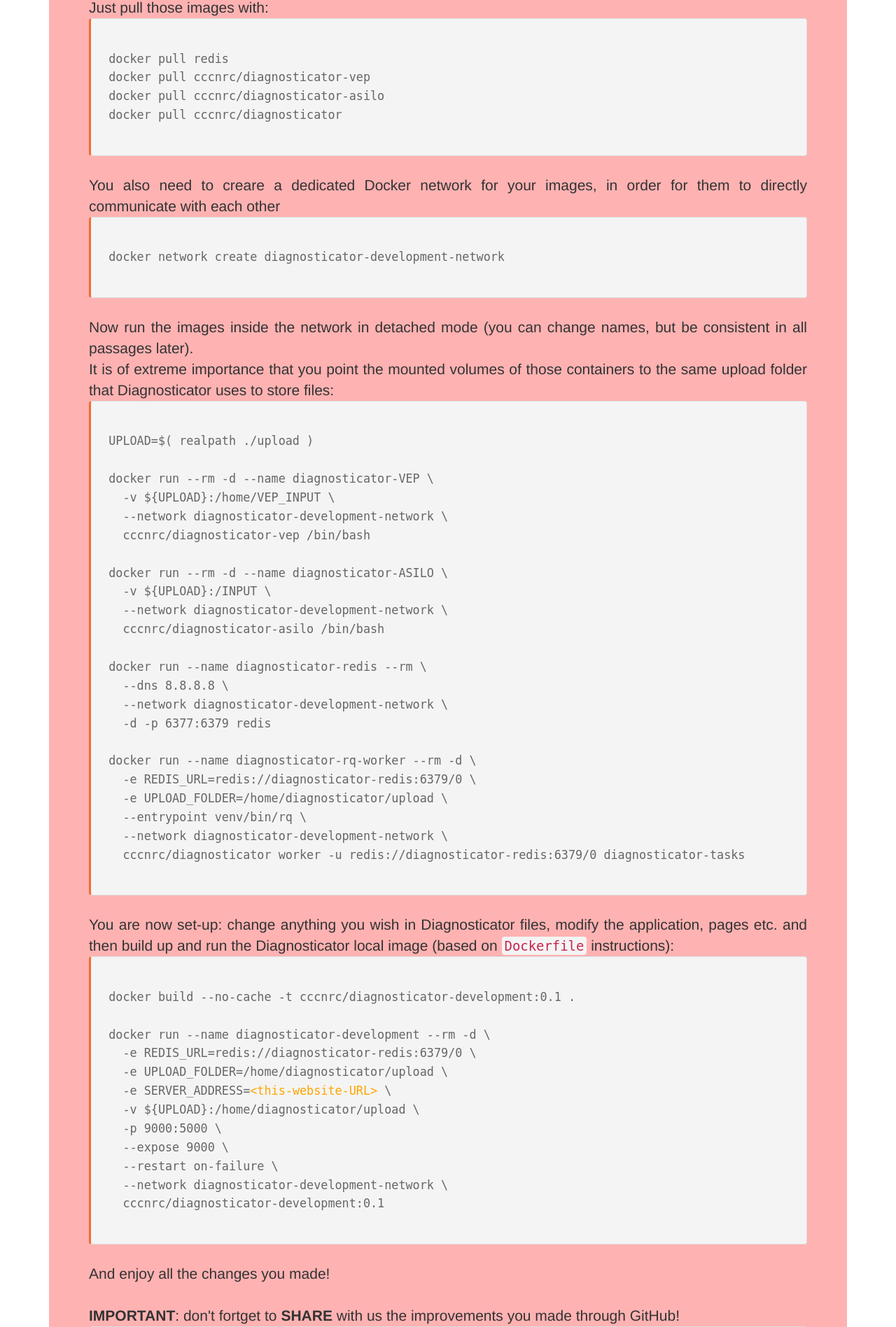
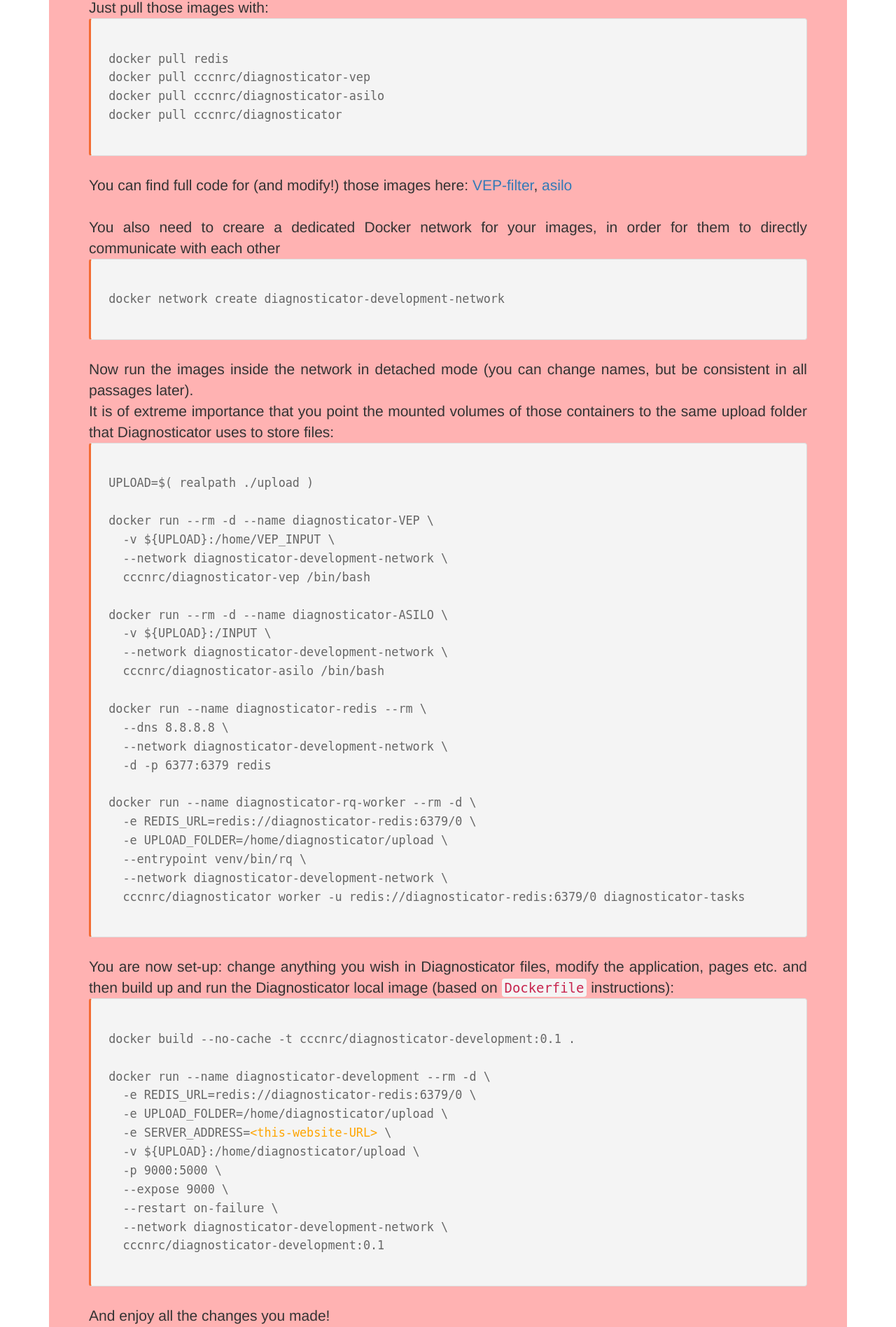
Before and after one commit to cccnrc/diagnosticator-AWS, a Flask app: page /development_installation_docker in a window 1280 px wide. Shown: the part 1058-2955 px from the top of the page at 70% size. Run offline with Flask 2, Linux system fonts and the light colour scheme; the visitor is signed in with stand-in values (Sample User, id 1); data comes from the database, SQL or seed files in the repository; parts of the project's set-up code (start-up, migrations or seed data) failed here and were passed over; some libraries are stand-ins or nearby versions.

Commit message:
changed GitHub repos v0.5

```diff
--- a/app/templates/development_installation_docker_DXcator.html
+++ b/app/templates/development_installation_docker_DXcator.html
@@ -89,6 +89,9 @@
 docker pull cccnrc/diagnosticator
         </div>
       </pre>
+      You can find full code for (and modify!) those images here: <a href="https://github.com/cccnrc/diagnosticator-VEP-filter" target="_blank">VEP-filter</a>, <a href="https://github.com/cccnrc/diagnosticator-asilo" target="_blank">asilo</a>
+      <br>
+      <br>
       You also need to creare a dedicated Docker network for your images, in order for them
       to directly communicate with each other
       <pre>
```
